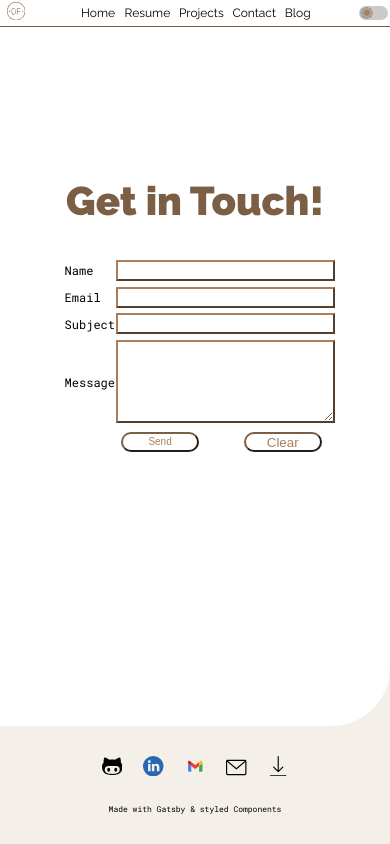
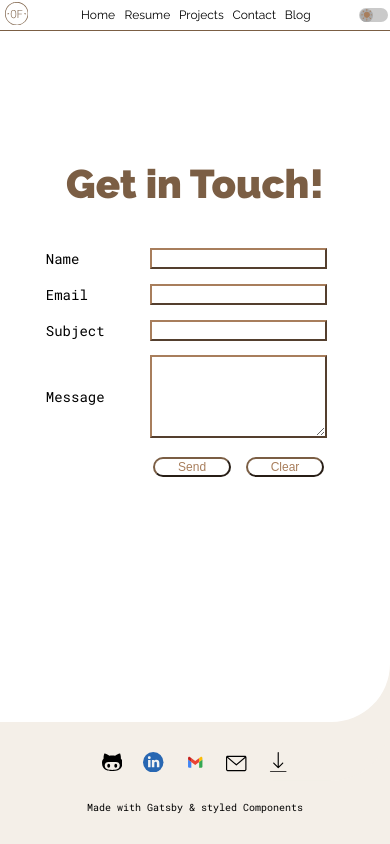
Before and after one commit to o-sama/personal-site, a Gatsby site: page /contact in a window 390 px wide. Built offline with nearby package versions, Linux system fonts and the light colour scheme; Gatsby itself is replaced by a stand-in of ours.

Commit message:
small fixes and more responsiveness

```diff
--- a/src/assets.ts
+++ b/src/assets.ts
@@ -42,6 +42,7 @@ import download from "./images/download.svg";
 import downloadDark from "./images/downloaddark.svg";
 import downloadFile from "./content/resume.pdf";
 import website from "./images/website.png";
+import Datadog from "./images/datadog.svg";
 
 interface Icon {
   [key: string]: { [key: string]: any };
@@ -77,6 +78,7 @@ const iconMap: Icon = {
   Tmmc: { lightMode: Tmmc, darkMode: Tmmc },
   Flipp: { lightMode: Flipp, darkMode: Flipp },
   Lh: { lightMode: Lh, darkMode: Lh },
+  Datadog: { lightMode: Datadog, darkMode: Datadog },
 };
 
 const socials: Icon = {
--- a/src/components/footer.tsx
+++ b/src/components/footer.tsx
@@ -47,27 +47,27 @@ Object.entries(socials).map((e: { [key: string]: any }) => {
         `${props.theme["transition"]["function"]} ${props.theme["transition"]["length"]}`};
   `;
   const ComponentDark = styled(e[1]["darkMode"])`
-    height: 5.25vw;
-    width: 5.25vw;
+    height: 5vw;
+    width: 5vw;
 
     @media only screen and (min-width: ${breakpoints["s"]}) {
-      width: 4.5vw;
-      height: 4.5vw;
+      width: 4vw;
+      height: 4vw;
     }
 
     @media only screen and (min-width: ${breakpoints["m"]}) {
-      width: 3.75vw;
-      height: 3.75vw;
+      width: 3.25vw;
+      height: 3.25vw;
     }
 
     @media only screen and (min-width: ${breakpoints["l"]}) {
-      height: 3vw;
-      width: 3vw;
+      height: 2.5vw;
+      width: 2.5vw;
     }
 
     @media only screen and (min-width: ${breakpoints["xl"]}) {
-      width: 2.6vw;
-      height: 2.6vw;
+      width: 2vw;
+      height: 2vw;
     }
 
     :hover {
--- a/src/components/header.tsx
+++ b/src/components/header.tsx
@@ -96,55 +96,55 @@ const ThemeIconDark = styled(themeIcons["theme"]["darkMode"])<{
 
 const IconLight = styled(siteIcons["site"]["lightMode"])`
   /* Properties */
-  height: 4.7vw;
-  width: 4.7vw;
+  height: 6vw;
+  width: 6vw;
   align-self: center;
 
   @media only screen and (min-width: ${breakpoints["s"]}) {
-    width: 3.75vw;
-    height: 3.75vw;
+    width: 5vw;
+    height: 5vw;
   }
 
   @media only screen and (min-width: ${breakpoints["m"]}) {
-    width: 3.125vw;
-    height: 3.125vw;
+    width: 4vw;
+    height: 4vw;
   }
 
   @media only screen and (min-width: ${breakpoints["l"]}) {
-    width: 2.5vw;
-    height: 2.5vw;
+    width: 3vw;
+    height: 3vw;
   }
 
   @media only screen and (min-width: ${breakpoints["xl"]}) {
-    width: 2.2vw;
-    height: 2.2vw;
+    width: 2vw;
+    height: 2vw;
   }
 `;
 
 const IconDark = styled(siteIcons["site"]["darkMode"])`
   /* Properties */
-  height: 4.7vw;
-  width: 4.7vw;
+  height: 6vw;
+  width: 6vw;
   align-self: center;
 
   @media only screen and (min-width: ${breakpoints["s"]}) {
-    width: 3.75vw;
-    height: 3.75vw;
+    width: 5vw;
+    height: 5vw;
   }
 
   @media only screen and (min-width: ${breakpoints["m"]}) {
-    width: 3.125vw;
-    height: 3.125vw;
+    width: 4vw;
+    height: 4vw;
   }
 
   @media only screen and (min-width: ${breakpoints["l"]}) {
-    width: 2.5vw;
-    height: 2.5vw;
+    width: 3vw;
+    height: 3vw;
   }
 
   @media only screen and (min-width: ${breakpoints["xl"]}) {
-    width: 2.2vw;
-    height: 2.2vw;
+    width: 2vw;
+    height: 2vw;
   }
 `;
 
@@ -160,7 +160,7 @@ const Header: FC<Props> = ({ menuLinks }) => {
             width: "100%",
           }}
         >
-          <Column maxSpan={2}>
+          <Column maxSpan={1}>
             <Link
               to="/"
               aria-label="home"
@@ -169,7 +169,7 @@ const Header: FC<Props> = ({ menuLinks }) => {
               {theme["name"] === "light" ? <IconLight /> : <IconDark />}
             </Link>
           </Column>
-          <Column maxSpan={8} style={{ margin: "0 auto" }}>
+          <Column maxSpan={10} style={{ margin: "0 auto" }}>
             <Row center style={{ flexWrap: "nowrap" }}>
               {menuLinks.map((link) => (
                 <Column key={link.name} style={{ padding: "1vw 1.5vw" }}>
@@ -182,7 +182,7 @@ const Header: FC<Props> = ({ menuLinks }) => {
           </Column>
 
           <Column
-            maxSpan={2}
+            maxSpan={1}
             style={{
               textAlign: "center",
             }}
--- a/src/components/layout.tsx
+++ b/src/components/layout.tsx
@@ -40,7 +40,7 @@ export const Layout = ({
         <div
           style={{
             minHeight: "100vh",
-            minWidth: "100vw",
+            maxWidth: "100vw",
             display: "flex",
             flexDirection: "column",
             background: `${theme["background"]["primary"]}`,
--- a/src/components/timeline.tsx
+++ b/src/components/timeline.tsx
@@ -50,10 +50,7 @@ const Timeline: FC<Props> = ({ headers }) => {
   );
   const theme = useTheme();
 
-  const vw = Math.max(
-    document.documentElement.clientWidth || 0,
-    window.innerWidth || 0
-  );
+  const vw = document.documentElement.clientWidth || 0;
   const vh = Math.max(
     document.documentElement.clientHeight || 0,
     window.innerHeight || 0
--- a/src/content/resume.json
+++ b/src/content/resume.json
@@ -5,7 +5,8 @@
       "Docker",
       "Istio",
       "Kubernetes",
-      "Terraform"
+      "Terraform",
+      "Datadog"
     ],
     "Software Engineering": [
       "C",
--- a/src/pages/contact.tsx
+++ b/src/pages/contact.tsx
@@ -18,6 +18,7 @@ const ClearButton = styled(Input)`
   border-style: outset;
   border-color: ${(props) => props.theme["button"]["borderColor"]};
   background: ${(props) => props.theme["button"]["backgroundColor"]["regular"]};
+  font-size: ${(props) => props.theme["font"]["size"]["xs"]["secondary"]};
   color: ${(props) => props.theme["text"]["secondary"]};
 
   :hover {
@@ -59,7 +60,7 @@ const ClearButton = styled(Input)`
 `;
 
 const FormRow = styled(Row)`
-  padding: 0.75vw 0;
+  padding: 0.75vh 0;
 `;
 
 const ContactPage = () => {
@@ -76,43 +77,45 @@ const ContactPage = () => {
             netlify-honeypot="bot-field"
             data-netlify="true"
             style={{ margin: "0 auto" }}
+            action="#"
           >
             <Row center>
               <Column minSpan={12}>
-                <FormRow center>
-                  <Column minSpan={2}>
+                <FormRow>
+                  <Column>
                     <Label htmlFor="name">Name</Label>
                   </Column>
                   <Column minSpan={8}>
                     <Input type="text" name="name" id="name" required />
                   </Column>
                 </FormRow>
-                <FormRow center>
-                  <Column minSpan={2}>
+                <FormRow>
+                  <Column>
                     <Label htmlFor="email">Email</Label>
                   </Column>
                   <Column minSpan={8}>
                     <Input type="email" name="email" id="email" required />
                   </Column>
                 </FormRow>
-                <FormRow center>
-                  <Column minSpan={2}>
+                <FormRow>
+                  <Column>
                     <Label htmlFor="subject">Subject</Label>
                   </Column>
                   <Column minSpan={8}>
                     <Input type="text" name="subject" id="subject" required />
                   </Column>
                 </FormRow>
-                <FormRow center>
-                  <Column minSpan={2}>
+                <FormRow>
+                  <Column>
                     <Label htmlFor="message">Message</Label>
                   </Column>
                   <Column minSpan={8}>
                     <TextArea name="message" id="message" rows={5} required />
                   </Column>
                 </FormRow>
-                <FormRow center>
-                  <Column minSpan={2}>
+                <FormRow>
+                  <Column>
+                    <Label />
                     <input type="hidden" name="bot-field" />
                     <input type="hidden" name="form-name" value="contact" />
                   </Column>
@@ -124,7 +127,7 @@ const ContactPage = () => {
                       <ClearButton
                         type="reset"
                         value="Clear"
-                        style={{ marginLeft: "auto" }}
+                        // style={{ marginLeft: "auto" }}
                         name="clear"
                       />
                     </FormRow>
--- a/src/pages/projects.tsx
+++ b/src/pages/projects.tsx
@@ -20,7 +20,7 @@ const CardContainer = styled(Column)`
 
 const projects = projectsFile["projectList"].map((p) => {
   return (
-    <a href={p["link"]} target="_blank" aria-label={p["name"]}>
+    <a href={p["link"]} target="_blank" aria-label={p["name"]} key={p["name"]}>
       <CardContainer minSpan={6}>
         <Card>
           <Row center>{p["name"]}</Row>
--- a/src/styled-components/styled-form.ts
+++ b/src/styled-components/styled-form.ts
@@ -1,28 +1,41 @@
 import styled from "styled-components";
+import { breakpoints } from "./themes";
 
 const Input = styled.input`
   background: ${(props) => props.theme["background"]["primary"]};
   color: ${(props) => props.theme["text"]["primary"]};
-  width: 100%;
+  width: 80%;
+  align-self: center;
   border-width: 2px;
   border-style: outset;
   border-color: ${(props) => props.theme["text"]["secondary"]};
 `;
 
 const Label = styled.label`
-  padding: 3%;
+  min-width: 20vw;
+  padding: 3% 0;
   text-align: left;
-  margin-right: 5%;
+
+  @media only screen and (min-width: ${breakpoints["s"]}) {
+    min-width: 10vw;
+  }
+  @media only screen and (min-width: ${breakpoints["m"]}) {
+    min-width: 5vw;
+  }
 `;
 
 const TextArea = styled.textarea`
   background: ${(props) => props.theme["background"]["primary"]};
   color: ${(props) => props.theme["text"]["primary"]};
-  width: 100%;
+  width: 80%;
+  align-self: center;
   max-height: 25vh;
   border-width: 2px;
   border-style: outset;
   border-color: ${(props) => props.theme["text"]["secondary"]};
+
+  @media only screen and (max-width: ${breakpoints["s"]}) {
+  }
 `;
 
 const Form = styled.form`
--- a/src/styled-components/styled-headers.ts
+++ b/src/styled-components/styled-headers.ts
@@ -3,7 +3,6 @@ import { breakpoints } from "./themes";
 
 const H1 = styled.h1`
   text-align: center;
-  padding-top: 2vh;
   z-index: 11;
   color: ${(props) => props.theme["text"]["headers"]};
   font-family: ${(props) => props.theme["font"]["family"]["secondary"]};
--- a/src/styled-components/styled-nav.ts
+++ b/src/styled-components/styled-nav.ts
@@ -17,22 +17,22 @@ export const Nav = styled.nav`
 
   /* Content */
   font-family: ${(props) => props.theme["font"]["family"]["secondary"]};
-  font-size: ${(props) => props.theme["font"]["size"]["xs"]["primary"]};
+  font-size: ${(props) => props.theme["font"]["size"]["xs"]["secondary"]};
   color: ${(props) => props.theme["text"]["primary"]};
 
   @media only screen and (min-width: ${breakpoints["s"]}) {
-    font-size: ${(props) => props.theme["font"]["size"]["s"]["primary"]};
+    font-size: ${(props) => props.theme["font"]["size"]["s"]["secondary"]};
   }
 
   @media only screen and (min-width: ${breakpoints["m"]}) {
-    font-size: ${(props) => props.theme["font"]["size"]["m"]["primary"]};
+    font-size: ${(props) => props.theme["font"]["size"]["m"]["secondary"]};
   }
 
   @media only screen and (min-width: ${breakpoints["l"]}) {
-    font-size: ${(props) => props.theme["font"]["size"]["l"]["primary"]};
+    font-size: ${(props) => props.theme["font"]["size"]["l"]["secondary"]};
   }
 
   @media only screen and (min-width: ${breakpoints["xl"]}) {
-    font-size: ${(props) => props.theme["font"]["size"]["xl"]["primary"]};
+    font-size: ${(props) => props.theme["font"]["size"]["xl"]["secondary"]};
   }
 `;
--- a/src/styled-components/themes.ts
+++ b/src/styled-components/themes.ts
@@ -20,17 +20,17 @@ const light: DefaultTheme = {
     },
     size: {
       xs: {
-        primary: "12px",
-        secondary: "10px",
-        tertiary: "8px",
+        primary: "14px",
+        secondary: "12px",
+        tertiary: "10px",
         h1: "40px",
         h2: "28px",
         h3: "16px",
       },
       s: {
-        primary: "14px",
-        secondary: "12px",
-        tertiary: "10px",
+        primary: "15px",
+        secondary: "13px",
+        tertiary: "11px",
         h1: "44px",
         h2: "32px",
         h3: "20px",
@@ -44,17 +44,17 @@ const light: DefaultTheme = {
         h3: "24px",
       },
       l: {
-        primary: "18px",
-        secondary: "16px",
-        tertiary: "14px",
+        primary: "17px",
+        secondary: "15px",
+        tertiary: "13px",
         h1: "52px",
         h2: "40px",
         h3: "28px",
       },
       xl: {
-        primary: "20px",
-        secondary: "18px",
-        tertiary: "16px",
+        primary: "18px",
+        secondary: "16px",
+        tertiary: "14px",
         h1: "56px",
         h2: "44px",
         h3: "32px",
@@ -105,17 +105,17 @@ const dark: DefaultTheme = {
     },
     size: {
       xs: {
-        primary: "12px",
-        secondary: "10px",
-        tertiary: "8px",
+        primary: "14px",
+        secondary: "12px",
+        tertiary: "10px",
         h1: "40px",
         h2: "28px",
         h3: "16px",
       },
       s: {
-        primary: "14px",
-        secondary: "12px",
-        tertiary: "10px",
+        primary: "15px",
+        secondary: "13px",
+        tertiary: "11px",
         h1: "44px",
         h2: "32px",
         h3: "20px",
@@ -129,17 +129,17 @@ const dark: DefaultTheme = {
         h3: "24px",
       },
       l: {
-        primary: "18px",
-        secondary: "16px",
-        tertiary: "14px",
+        primary: "17px",
+        secondary: "15px",
+        tertiary: "13px",
         h1: "52px",
         h2: "40px",
         h3: "28px",
       },
       xl: {
-        primary: "20px",
-        secondary: "18px",
-        tertiary: "16px",
+        primary: "18px",
+        secondary: "16px",
+        tertiary: "14px",
         h1: "56px",
         h2: "44px",
         h3: "32px",
--- a/themeProvider.tsx
+++ b/themeProvider.tsx
@@ -1,6 +1,10 @@
 import * as React from "react";
 import { light } from "./src/styled-components/themes";
-import { DefaultTheme, ThemeProvider } from "styled-components";
+import {
+  createGlobalStyle,
+  DefaultTheme,
+  ThemeProvider,
+} from "styled-components";
 import { createContext, useState } from "react";
 
 export const ThemeUpdateContext = createContext((theme: DefaultTheme) =>
@@ -9,11 +13,16 @@ export const ThemeUpdateContext = createContext((theme: DefaultTheme) =>
   )
 );
 
+const GlobalBackGround = createGlobalStyle`html{
+  background: ${(props) => props.theme["background"]["primary"]};
+}`;
+
 export const MyThemeProvider: React.FC = ({ children }) => {
   const [theme, setTheme] = useState(light);
   return (
     <ThemeProvider theme={theme}>
       <ThemeUpdateContext.Provider value={setTheme}>
+        <GlobalBackGround />
         {children}
       </ThemeUpdateContext.Provider>
     </ThemeProvider>
```
Also changed, not shown: package.json (+14 -7 lines), src/content/offResume.json (deleted, +0 -18 lines), src/pages/index.tsx (+32 -131 lines), src/styled-components/styled-list.ts (+5 -5 lines), src/images/datadog.svg (added), 1 other file.
